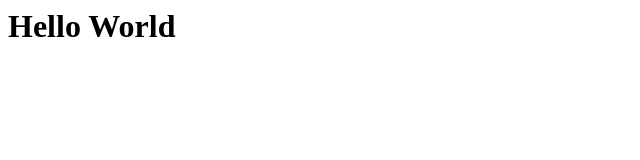
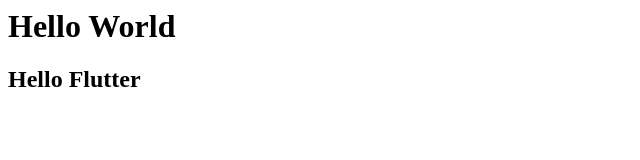
Before and after one commit to jagruti99/test99, a plain HTML site: page index.html in a window 1280 px wide. Shown: the whole page, without its empty margins (0-640 px from the left). Drawn offline with Linux system fonts and the light colour scheme.

Commit message:
secondcommit

```diff
--- a/index.html
+++ b/index.html
@@ -7,5 +7,6 @@
 </head>
 <body>
     <h1>Hello World</h1>
+    <h2>Hello Flutter</h2>
 </body>
 </html>
```
